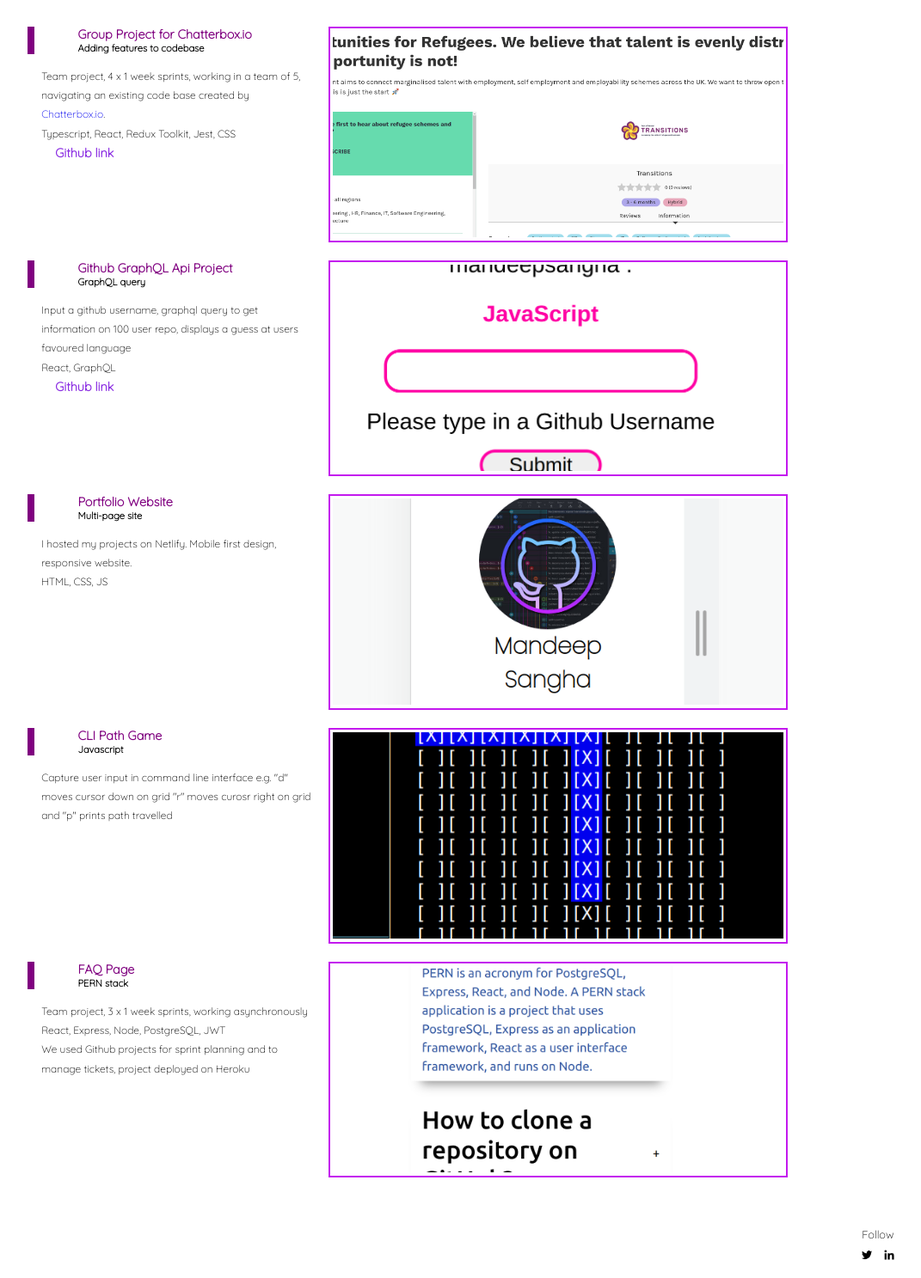
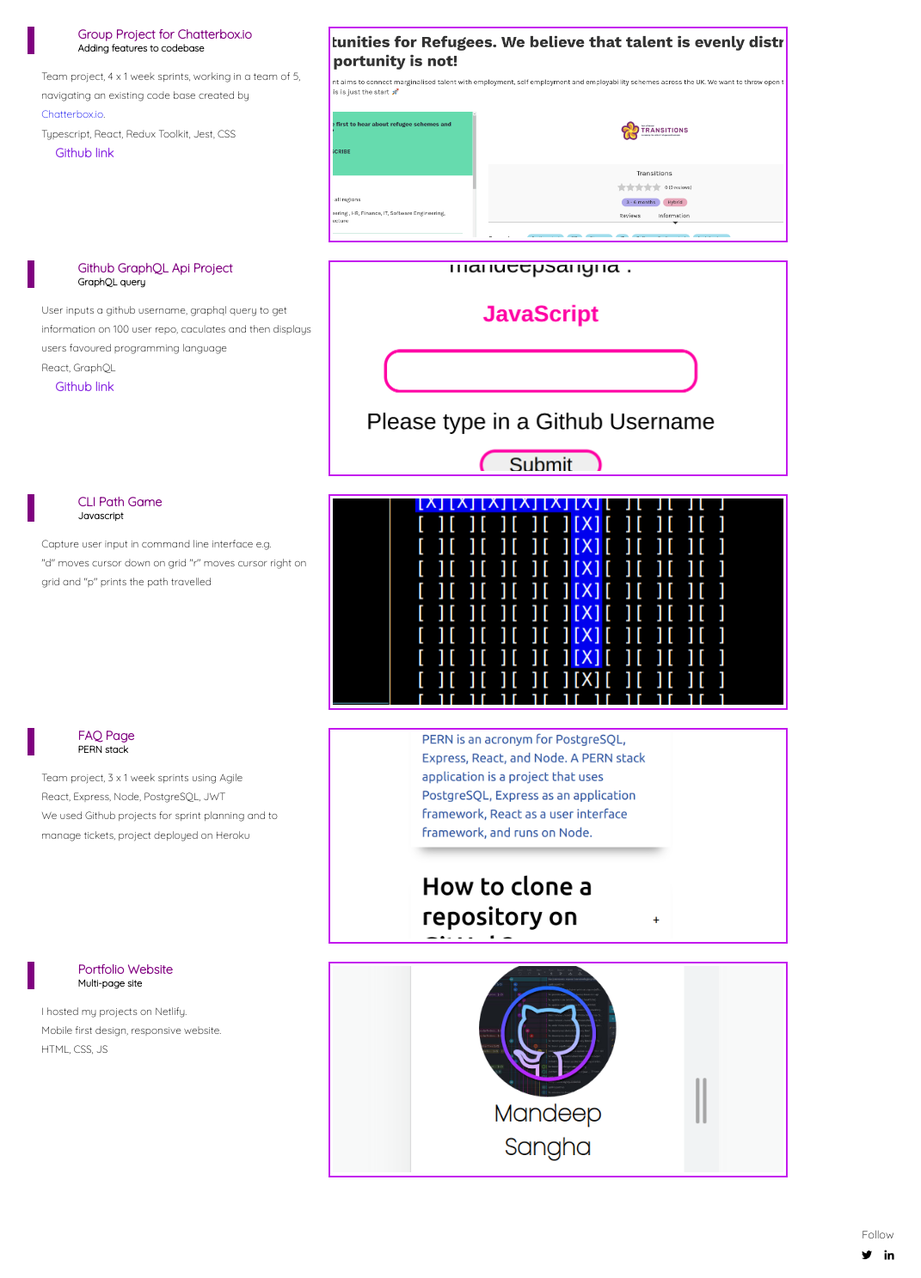
Before and after one commit to mandeepsangha/Portfolio-Page-v1, a plain HTML site: page projects.html in a window 1280 px wide. Shown: the part 175-1662 px from the top of the page at 86% size, without its empty margins (171-1242 px from the left). Drawn offline with Linux system fonts and the light colour scheme; a script that the page names is missing.

Commit message:
moved recent projects higher up project list

```diff
--- a/projects.html
+++ b/projects.html
@@ -106,8 +106,8 @@
           </div>
           <div class="project__card__text">
             <p>
-              Input a github username, graphql query to get information on 100
-              user repo, displays a guess at users favoured language<br />React,
+              User inputs a github username, graphql query to get information on 100
+              user repo, caculates and then displays users favoured programming language<br />React,
               GraphQL <br />
               <a
                 target="_blank"
@@ -132,37 +132,13 @@
         <div class="side__by__side">
           <div class="project__title_container">
             <div class="blue__rectangle_projects"></div>
-            <div class="project__name"><p>Portfolio Website</p></div>
-            <div class="role__title"><p>Multi-page site</p></div>
-          </div>
-          <div class="project__card__text">
-            <p>
-              I hosted my projects on Netlify. Mobile first design, responsive
-              website.<br />HTML, CSS, JS
-            </p>
-          </div>
-        </div>
-        <div class="project__images__container">
-          <a target="_blank" href="https://mandeep-sangha.netlify.app/">
-            <img
-              class="project__images"
-              src="images/MobileView-Portfolio-Page.png"
-              alt="Developer Portfolio Page"
-            />
-          </a>
-        </div>
-      </div>
-      <div class="project__card">
-        <div class="side__by__side">
-          <div class="project__title_container">
-            <div class="blue__rectangle_projects"></div>
             <div class="project__name"><p>CLI Path Game</p></div>
             <div class="role__title"><p>Javascript</p></div>
           </div>
           <div class="project__card__text">
             <p>
-              Capture user input in command line interface e.g. "d" moves cursor
-              down on grid "r" moves curosr right on grid and "p" prints path
+              Capture user input in command line interface e.g. <br /> "d" moves cursor
+              down on grid "r" moves cursor right on grid and "p" prints the path
               travelled<br />
             </p>
           </div>
@@ -189,7 +165,7 @@
           </div>
           <div class="project__card__text">
             <p>
-              Team project, 3 x 1 week sprints, working asynchronously<br />React,
+              Team project, 3 x 1 week sprints using Agile<br />React,
               Express, Node, PostgreSQL, JWT <br />
               We used Github projects for sprint planning and to manage tickets,
               project deployed on Heroku
@@ -202,6 +178,30 @@
               class="project__images"
               src="images/FAQ.png"
               alt="FAQ page for students"
+            />
+          </a>
+        </div>
+      </div>
+      <div class="project__card">
+        <div class="side__by__side">
+          <div class="project__title_container">
+            <div class="blue__rectangle_projects"></div>
+            <div class="project__name"><p>Portfolio Website</p></div>
+            <div class="role__title"><p>Multi-page site</p></div>
+          </div>
+          <div class="project__card__text">
+            <p>
+              I hosted my projects on Netlify.<br /> Mobile first design, responsive
+              website.<br />HTML, CSS, JS
+            </p>
+          </div>
+        </div>
+        <div class="project__images__container">
+          <a target="_blank" href="https://mandeep-sangha.netlify.app/">
+            <img
+              class="project__images"
+              src="images/MobileView-Portfolio-Page.png"
+              alt="Developer Portfolio Page"
             />
           </a>
         </div>
```
